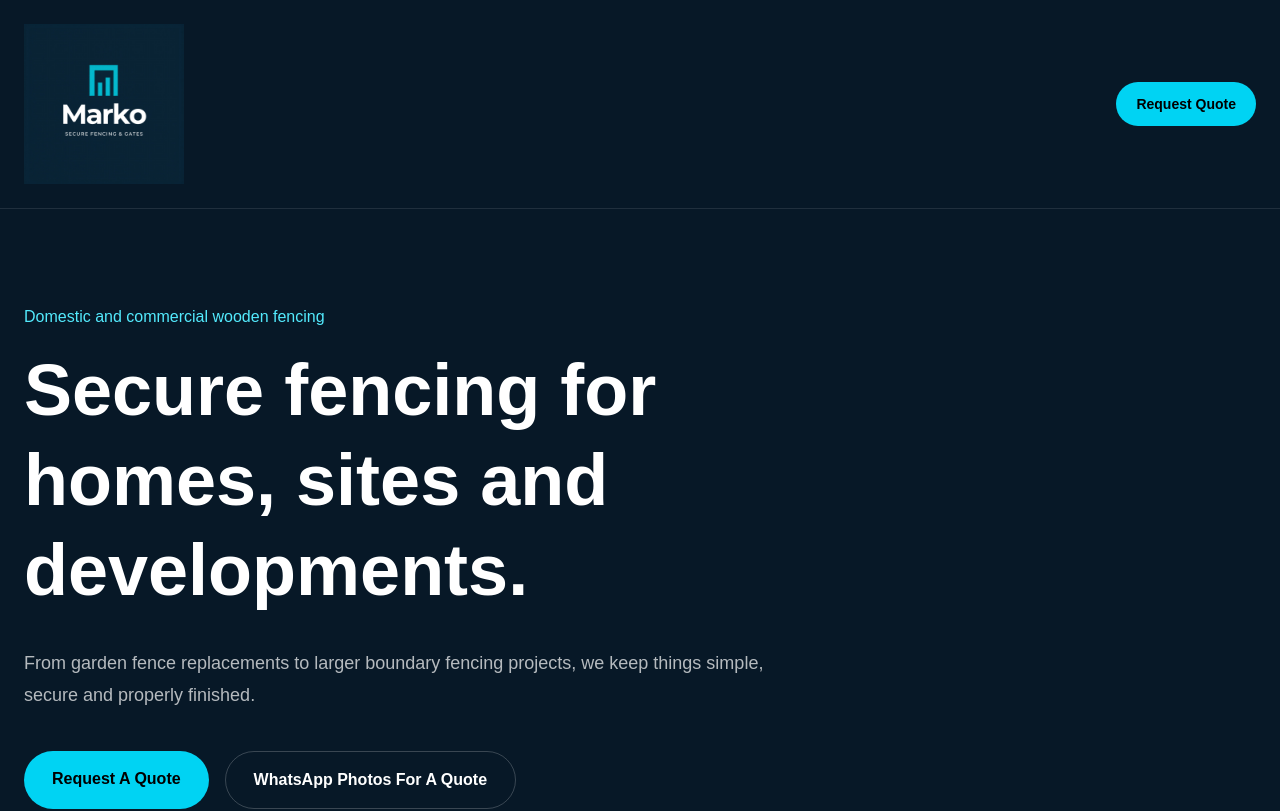
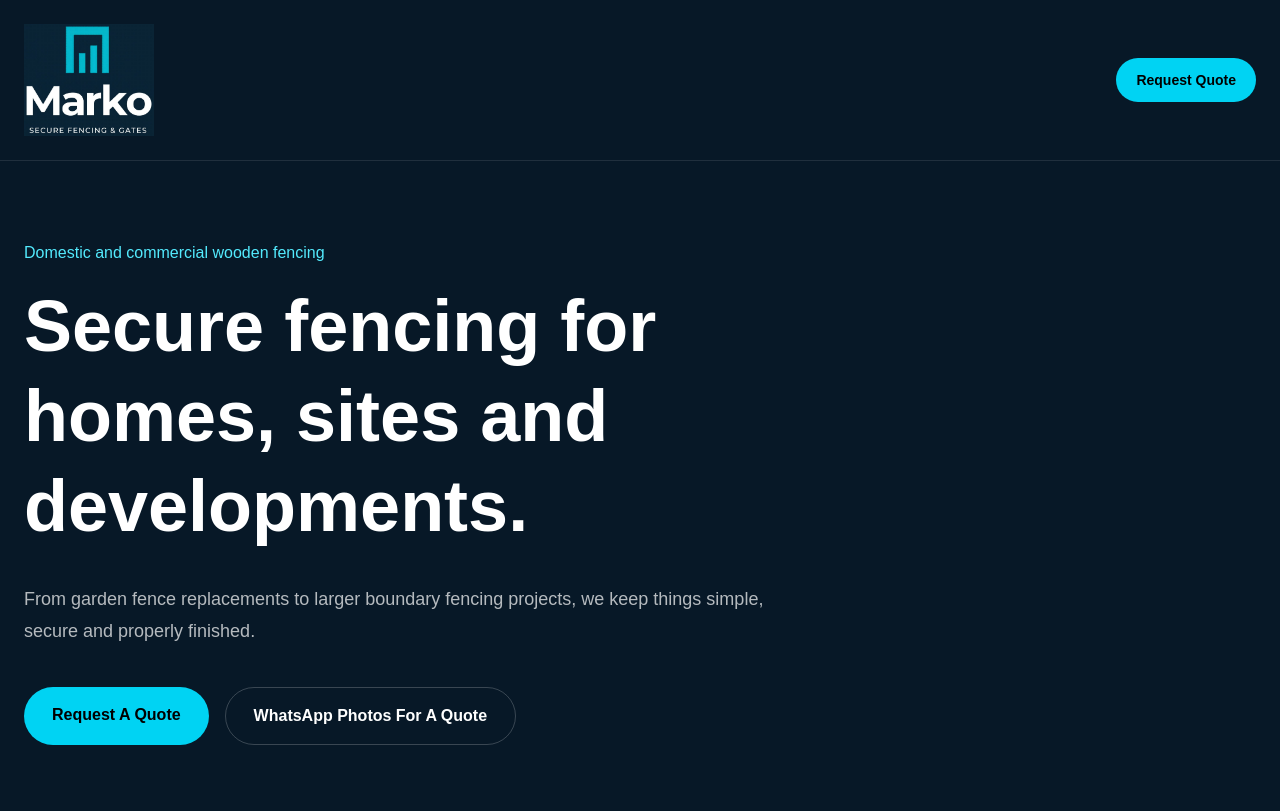
Before and after one commit to MarkDiamant/marko-secure, a Next.js app: page / in a window 1280 px wide. Shown: the top 811 px of the page. Built offline with nearby package versions, Linux system fonts and the light colour scheme.

Commit message:
Enlarge header logo

```diff
--- a/app/page.tsx
+++ b/app/page.tsx
@@ -19,7 +19,7 @@ const fencingImages = [
             <img
               src="/logo.jpeg"
               alt="Marko Secure"
-              className="h-28 w-auto object-contain md:h-40"
+              className="h-20 w-auto object-contain md:h-28"
             />
           </div>
 
@@ -32,7 +32,7 @@ const fencingImages = [
         </div>
       </section>
 
-      <section className="mx-auto max-w-7xl px-4 py-14 md:px-6 md:py-24">
+      <section className="mx-auto max-w-7xl px-4 py-10 md:px-6 md:py-20">
         <div className="max-w-3xl">
           <p className="text-cyan-300 font-medium mb-4">
             Domestic and commercial wooden fencing
```
Also changed, not shown: public/logo.jpeg.
